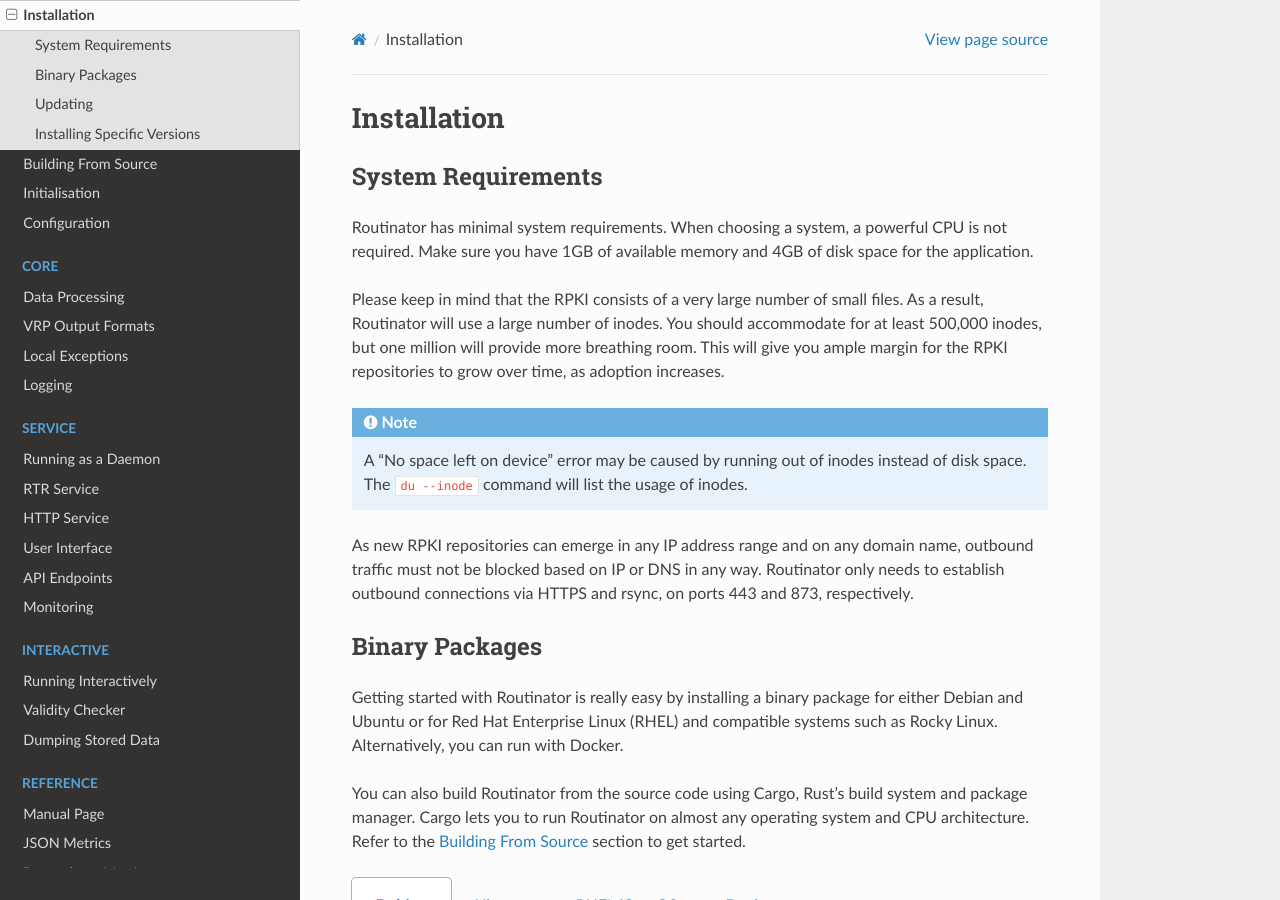
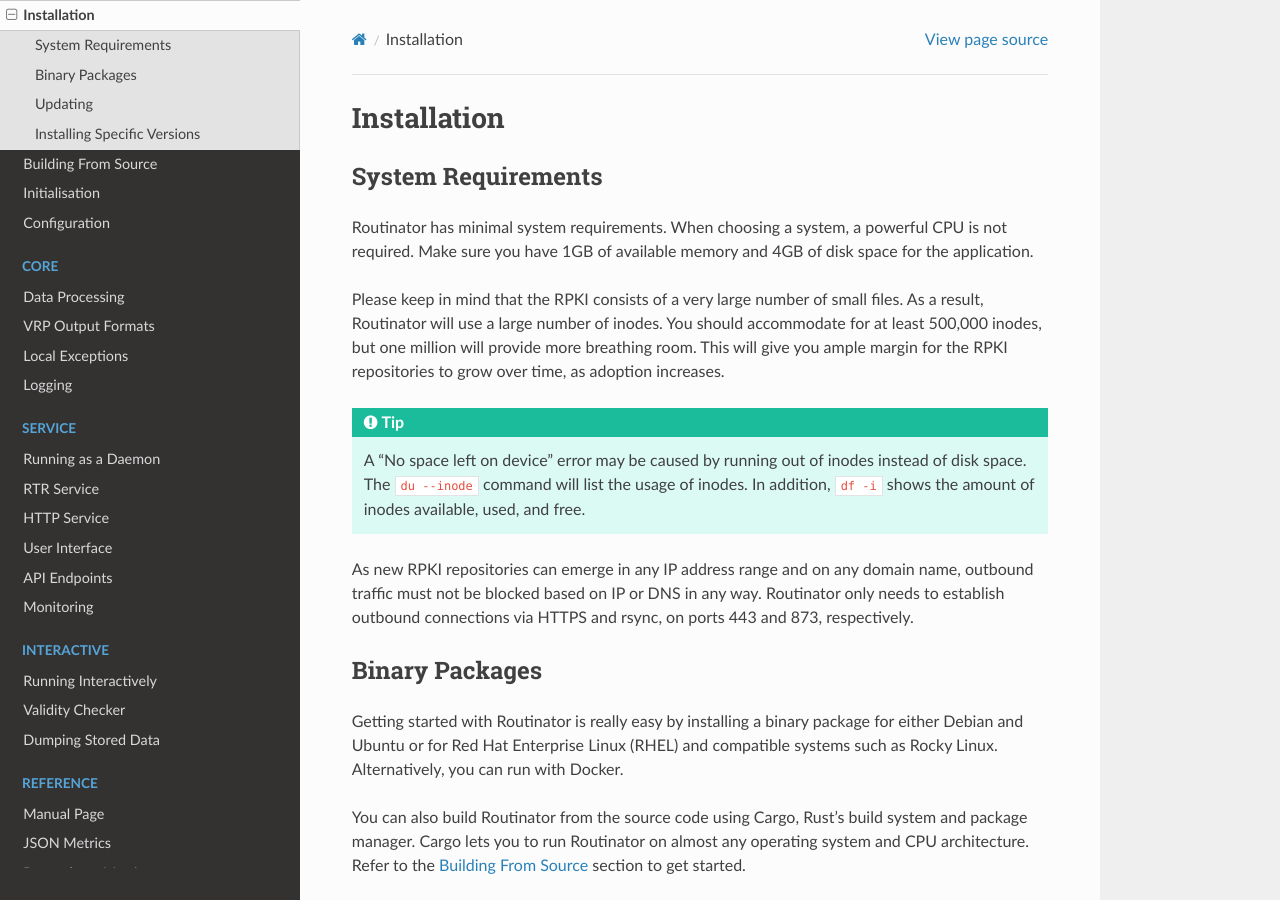
Before and after one commit to NLnetLabs/routinator, a Sphinx documentation site: the page built from doc/manual/source/installation.rst, in a window 1280 px wide and 900 px high. Built offline with Sphinx 7.4.7 and the Read the Docs theme 2.0.0, drawn with Linux system fonts in a browser that asks for light colours.

Commit message:
Add `df -i`

```diff
--- a/doc/manual/source/installation.rst
+++ b/doc/manual/source/installation.rst
@@ -14,9 +14,10 @@
 breathing room. This will give you ample margin for the RPKI repositories to
 grow over time, as adoption increases.
 
-.. Note:: A "No space left on device" error may be caused by running out of
-          inodes instead of disk space. The ``du --inode`` command will list
-          the usage of inodes.
+.. Tip:: A "No space left on device" error may be caused by running out of
+         inodes instead of disk space. The ``du --inode`` command will list
+         the usage of inodes. In addition, ``df -i`` shows the amount of
+         inodes available, used, and free.
 
 As new RPKI repositories can emerge in any IP address range and on any domain
 name, outbound traffic must not be blocked based on IP or DNS in any way.
```
